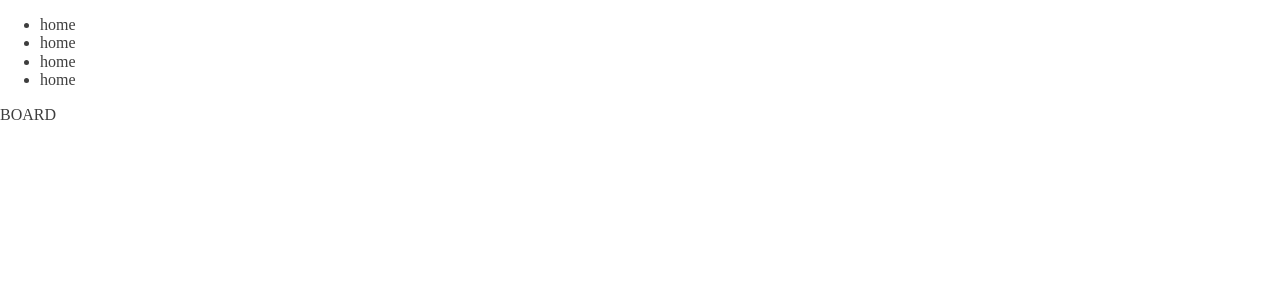
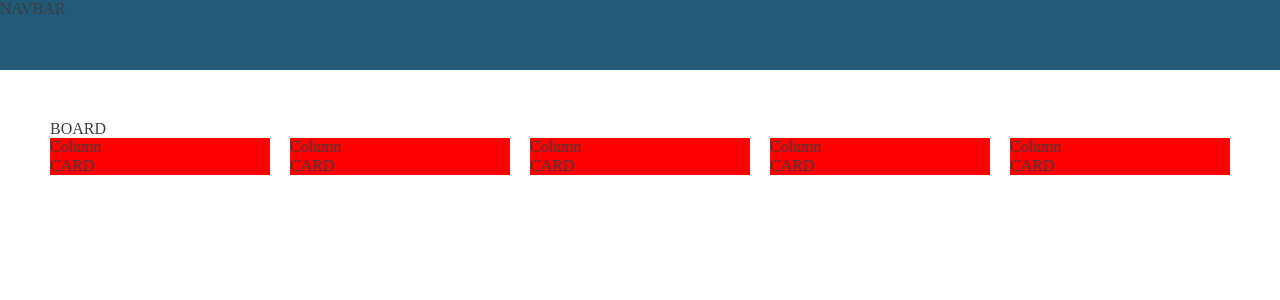
Before and after one commit to pbroniarczyk/workflow, a React app: page / in a window 1280 px wide. Shown: the top 300 px of the page. Built offline with nearby package versions, Linux system fonts and the light colour scheme.

Commit message:
Added mockup components for column, card, navbar, board with basic styling

```diff
--- a/src/components/App.css
+++ b/src/components/App.css
@@ -1,3 +1,4 @@
 .App {
   color: var(--black);
+  height: calc(100vh - 122px);
 }
--- a/src/components/board/Board.jsx
+++ b/src/components/board/Board.jsx
@@ -1,11 +1,24 @@
 import React, { Component } from 'react'
+
+// Components
+import Column from "./column/Column.jsx";
+
+// Assets
+import "./board.css";
 
 
 class Board extends Component {
   render() {
     return (
-      <div>
+      <div className="board">
         BOARD
+        <div className="board__column-wrapper">
+            <Column />
+            <Column />
+            <Column />
+            <Column />
+            <Column />
+        </div>
       </div>
     )
   }
--- /dev/null
+++ b/src/components/board/board.css
@@ -0,0 +1,8 @@
+.board {
+    padding: 50px;
+    box-sizing: border-box;
+}
+
+.board__column-wrapper {
+    display: flex;
+}
--- /dev/null
+++ b/src/components/board/card/Card.jsx
@@ -0,0 +1,17 @@
+import React, { Component } from 'react'
+
+// Assets
+import "./card.css";
+
+
+class Card extends Component {
+    render() {
+        return (
+            <div>
+                CARD
+            </div>
+        )
+    }
+}
+
+export default Card;
--- /dev/null
+++ b/src/components/board/column/Column.jsx
@@ -0,0 +1,21 @@
+import React, { Component } from 'react';
+
+// Components
+import Card from "../card/Card.jsx";
+
+// Assets
+import "./column.css";
+
+
+class Column extends Component {
+    render() {
+        return (
+            <div className="column">
+                Column
+                <Card />
+            </div>
+        )
+    }
+}
+
+export default Column;
--- /dev/null
+++ b/src/components/board/column/column.css
@@ -0,0 +1,10 @@
+.column {
+    background-color: red;
+    width: 250px;
+    height: 100%;
+    margin-right: 20px;
+}
+
+.column:last-of-type {
+    margin-right: 0;
+}
--- a/src/components/navbar/Navbar.jsx
+++ b/src/components/navbar/Navbar.jsx
@@ -1,16 +1,14 @@
 import React, { Component } from 'react'
+
+// Assets
+import "./navbar.css";
 
 
 class Navbar extends Component {
     render() {
         return (
             <nav className="navbar">
-                <ul className="navbar__links">
-                    <li className="links__item">home</li>
-                    <li className="links__item">home</li>
-                    <li className="links__item">home</li>
-                    <li className="links__item">home</li>
-                </ul>
+                NAVBAR
             </nav>
         )
     }
--- /dev/null
+++ b/src/components/navbar/navbar.css
@@ -0,0 +1,4 @@
+.navbar {
+    height: 70px;
+    background-color: var(--main_color);
+}
--- a/src/index.css
+++ b/src/index.css
@@ -6,6 +6,7 @@
 
   --transition: 0.3s ease-in;
 }
+
 
 
 /*! normalize.css v8.0.0 | MIT License | github.com/necolas/normalize.css */
```
Also changed, not shown: src/components/board/card/card.css (added).
